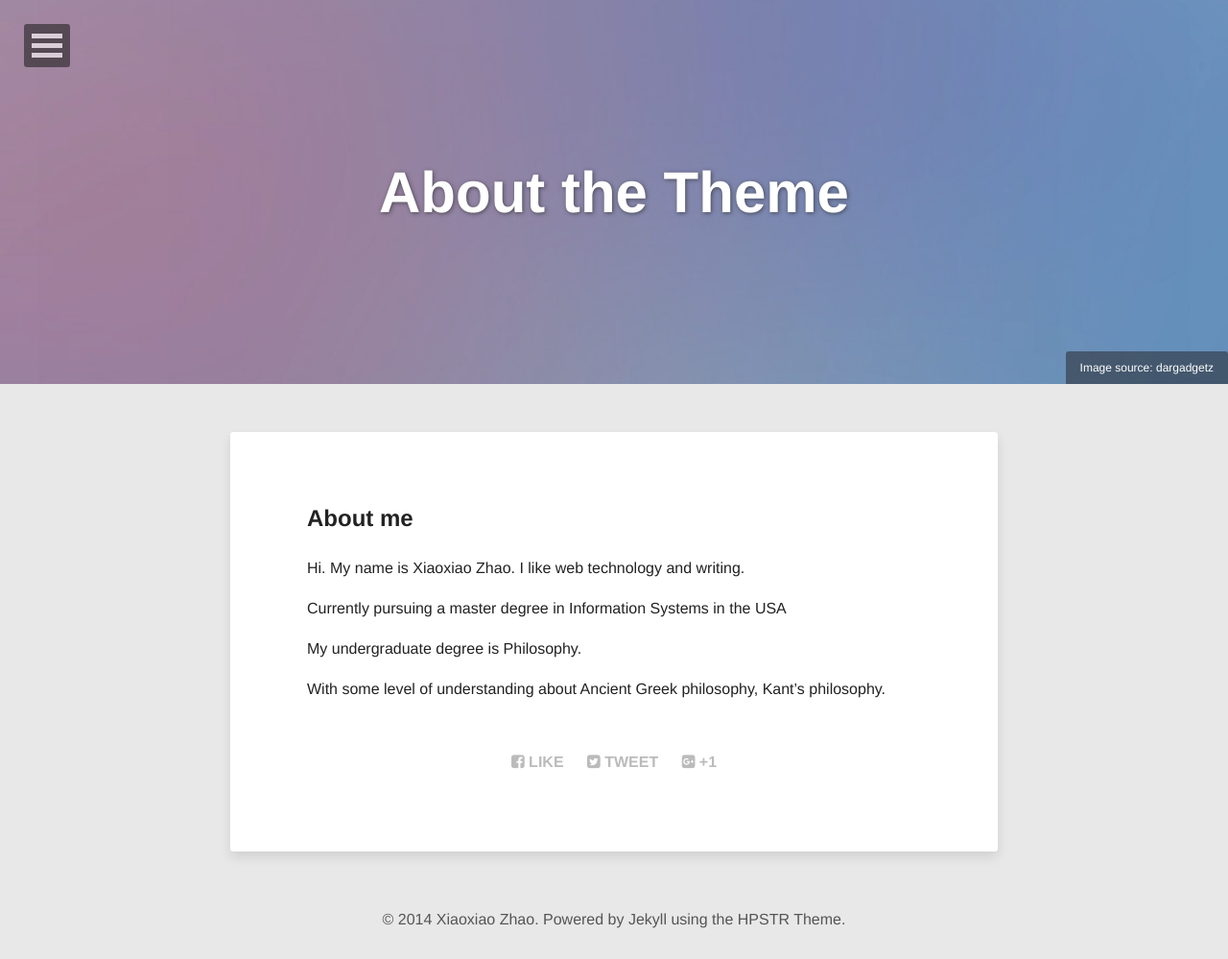
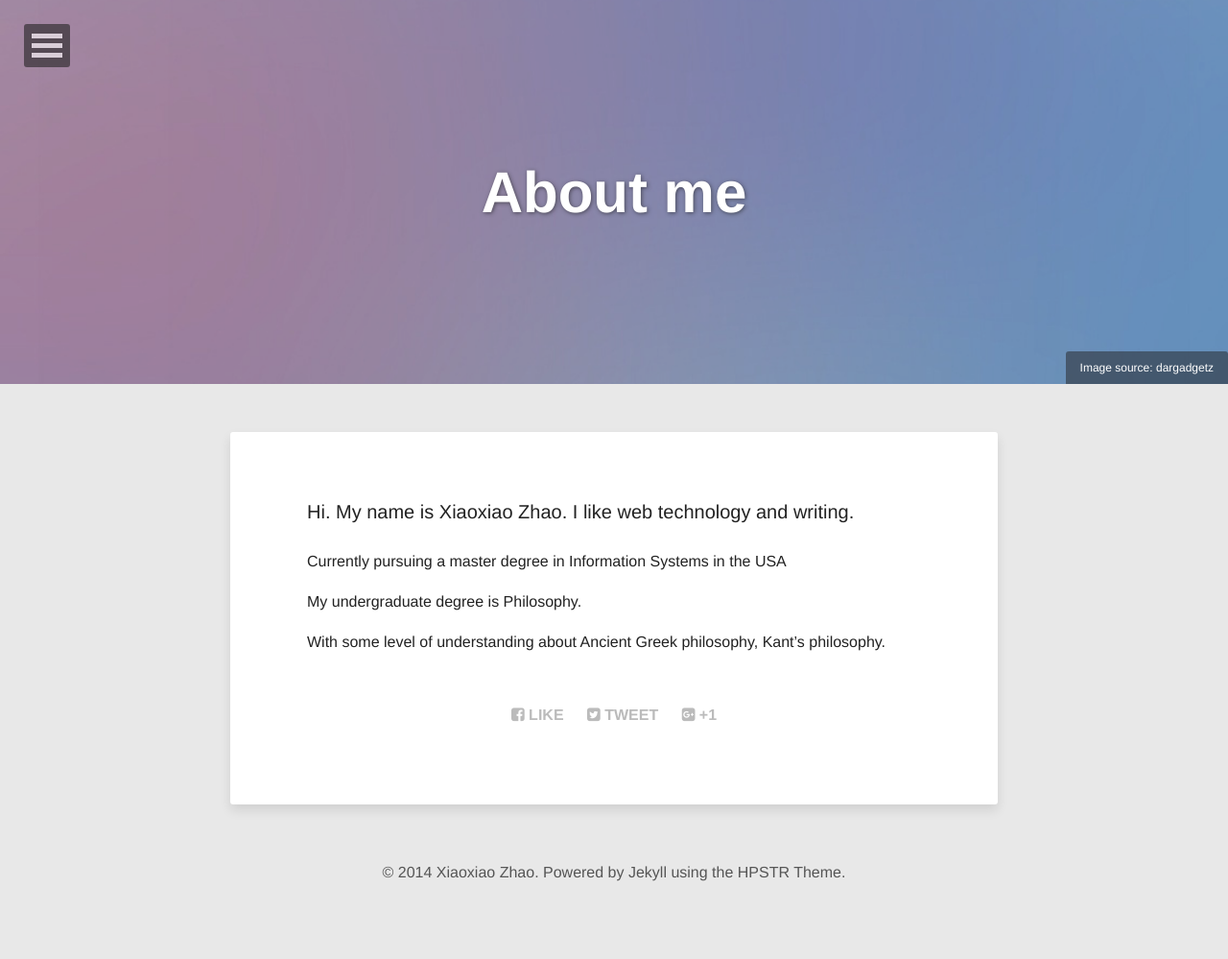
Before and after one commit to zhaomizhi/zhaomizhi.github.io, a Jekyll site: the page built from about.md, in a window 1280 px wide. Shown: the whole page at 96% size. Built offline with Jekyll 4.4.1, drawn with Linux system fonts in a browser that asks for light colours; nearby versions of some CDN libraries; after the commit the page ends 950 px from its top, so only the background shows below that.

```diff
--- /dev/null
+++ b/_includes/backbutton.html
@@ -0,0 +1 @@
+<div class = "shake shake-slow"> <button id = "backbutton" > Back </button></div>
--- a/_includes/head.html
+++ b/_includes/head.html
@@ -43,6 +43,7 @@
 
 <!-- Load Modernizr -->
 <script src="{{ site.url }}/assets/js/vendor/modernizr-2.6.2.custom.min.js"></script>
+<script src="{{ site.url }}/assets/js/myscript.js"></script>
 
 <!-- Icons -->
 <!-- 16x16 -->
--- a/_layouts/post-index.html
+++ b/_layouts/post-index.html
@@ -31,7 +31,7 @@
   {{ content }}
 </div><!-- /#main -->
 
-
+{% include backbutton.html %}
 
 <div class="footer-wrapper">
   <footer role="contentinfo">
--- a/about.md
+++ b/about.md
@@ -1,7 +1,7 @@
 ---
 layout: page
 permalink: /about/
-title: About the Theme
+title: About me
 tags: [Jekyll, theme, modern, minimal, responsive]
 image:
   feature: abstract-5.jpg
@@ -10,7 +10,6 @@ image:
 share: true
 ---
 
-## About me
 
 Hi.
 My name is Xiaoxiao Zhao. I like web technology and writing.
```
Also changed, not shown: assets/js/myscript.js (added), assets/js/vendor/modernizr-2.6.2.custom.min.js.
